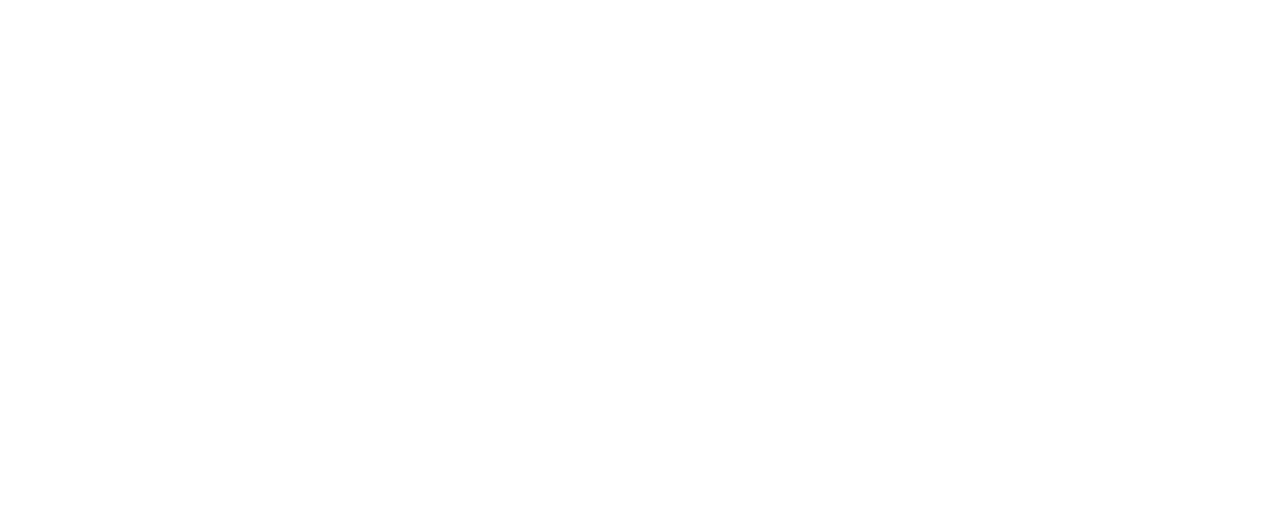
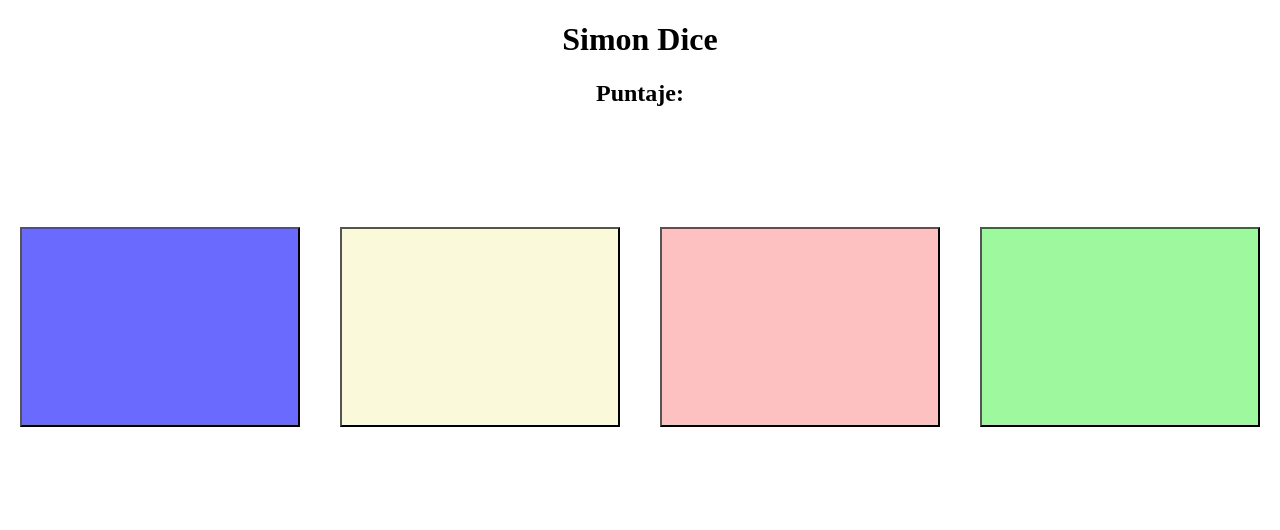
Before and after one commit to n0g4y0/jhos-dice, a plain HTML site: page index.html in a window 1280 px wide. Drawn offline with Linux system fonts and the light colour scheme.

Commit message:
agrega los botones y sus respectivos estilos

```diff
--- a/css/style.css
+++ b/css/style.css
@@ -21,8 +21,47 @@
 /* BASE STYLES
 /*******************************************/
 
-body {
+#contenedor{
+  display: flex;
+  justify-content: center;
+  align-items: center;
+  /* flex-wrap: wrap; */
+  width: 100%;
+  height: 400px;
+}
+main{
+  width: 100%;
+  margin: 0 auto;
+}
+h1,h2{
+  text-align: center;
+}
 
+.pieza{
+
+  width: 300px;
+  height: 200px;
+  margin: 20px;
+}
+
+.standardBlue {
+  background-color: rgb(106, 106, 254);
+  /*background-color: rgb(0, 0, 255);*/
+}
+
+.standardYellow {
+  background-color: rgb(250, 250, 219);
+  /*background-color: rgb(255, 255, 0);*/
+}
+
+.standardRed {
+  background-color: rgb(253, 193, 193);
+  /*background-color: rgb(255, 0, 0);*/
+}
+
+.standardGreen {
+  background-color: rgb(158, 249, 158);
+  /* background-color: rgb(0, 255, 0); */
 }
 
 
@@ -40,3 +79,22 @@ footer {
 /******************************************
 /* ADDITIONAL STYLES
 /*******************************************/
+.oculto {
+  display: none;
+}
+
+.error {
+  border: 2px solid red;
+}
+.resaltar-blue{
+  background-color: blue;
+}
+.resaltar-red{
+  background-color: red;
+}
+.resaltar-green{
+  background-color: green;
+}
+.resaltar-yellow{
+  background-color: yellow;
+}
--- a/index.html
+++ b/index.html
@@ -13,6 +13,16 @@
 		<link rel="stylesheet" href="css/style.css">
 	</head>
 	<body>
+		<main>
+			<h1>Simon Dice</h1>
+			<h2>Puntaje: </h2>
+			<div id="contenedor">
+				<button class="pieza standardBlue" id="blue" value="blue"></button>
+				<button class="pieza standardYellow" id="yellow" value="yellow"></button>
+				<button class="pieza standardRed" id="red" value="red"></button>
+				<button class="pieza standardGreen" id="green" value="green"></button>
+			</div>
+		</main>
 
 		<script type="text/javascript" src="js/main.js"></script>
 	</body>
```
